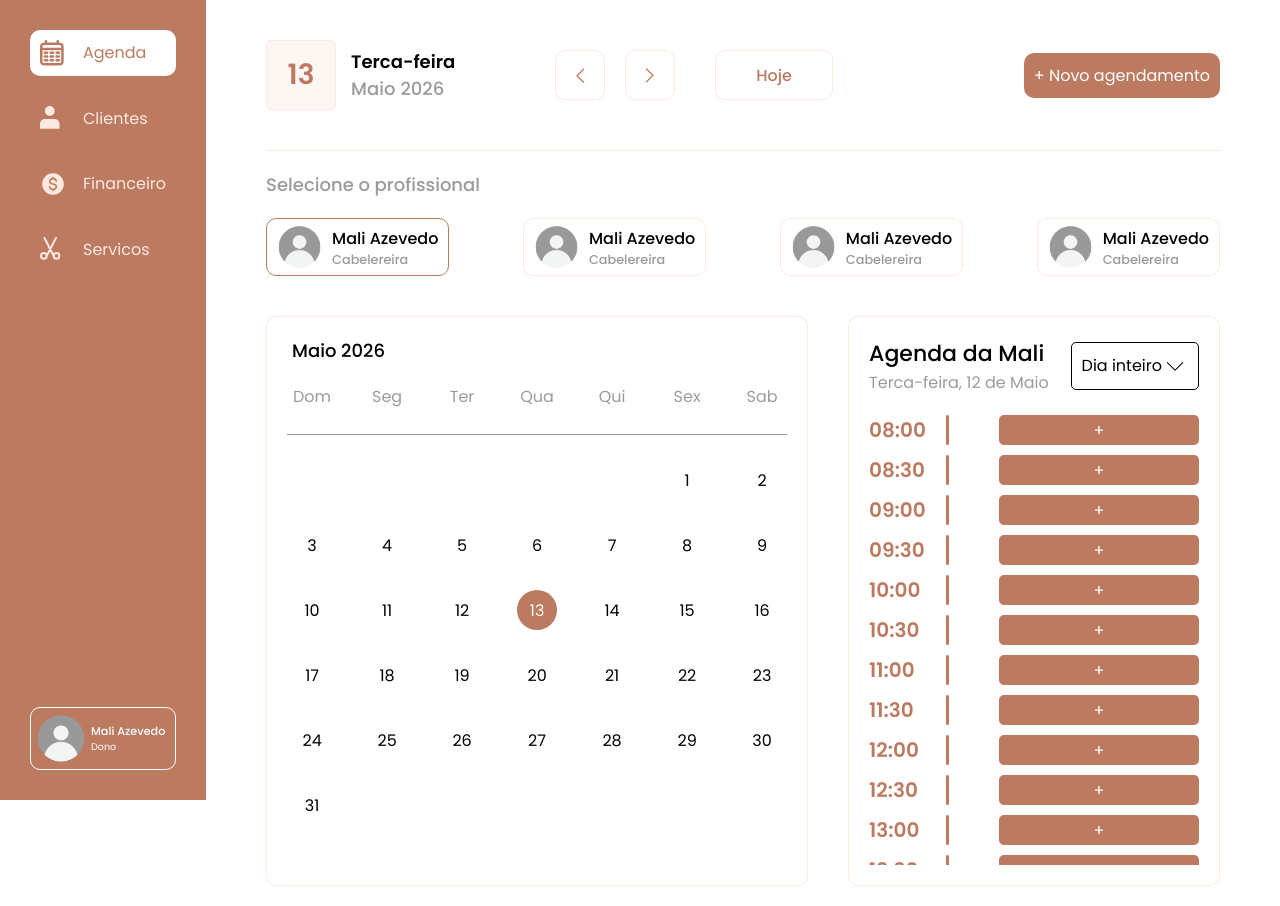
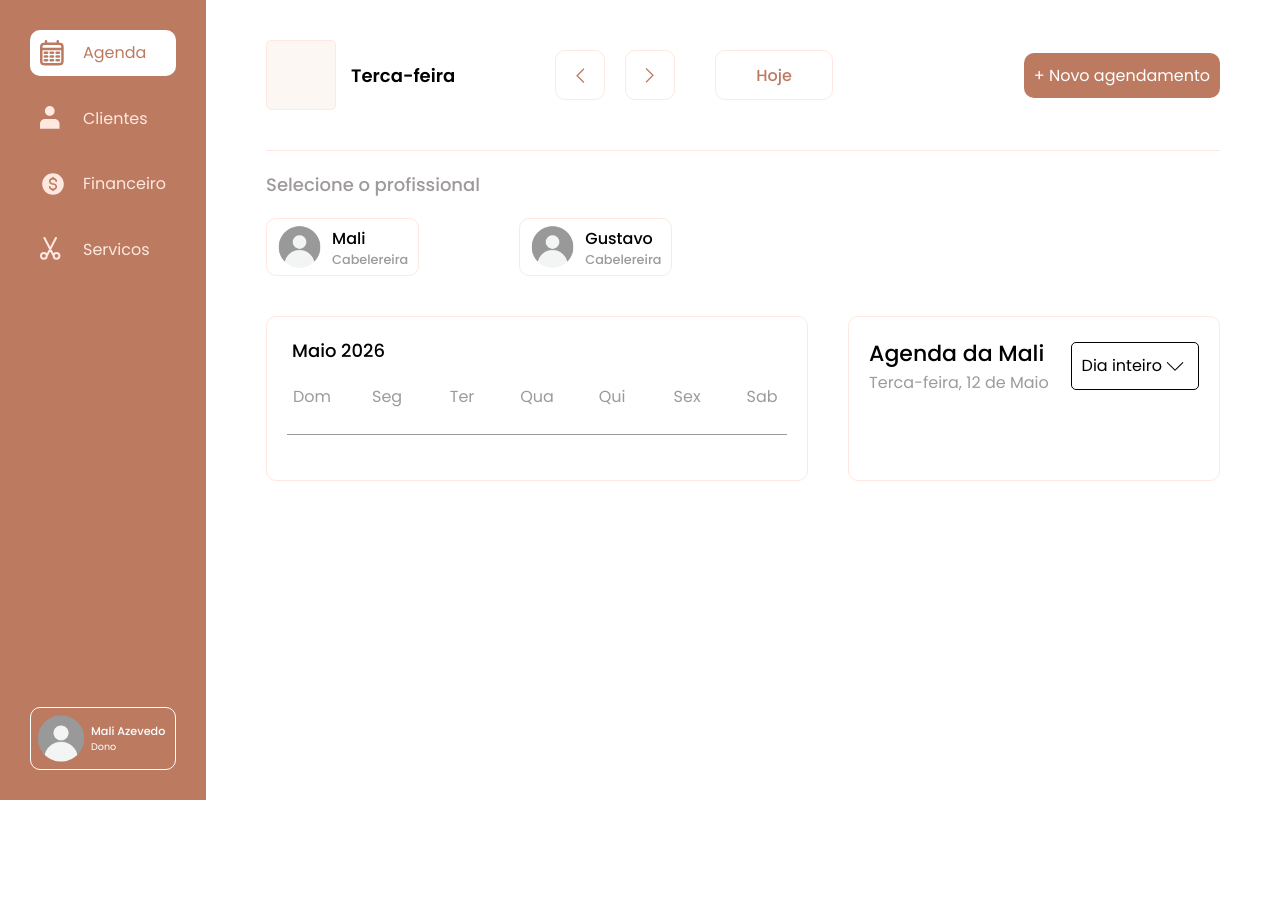
Before and after one commit to GuAzevedoDev/AgendaPY, a Flask app: page / in a window 1280 px wide. After the commit the page ends 800 px from the top, so only its background shows below. Run offline with Flask 3, Linux system fonts and the light colour scheme; a user stored in the database is signed in; data comes from the database, SQL or seed files in the repository.

Commit message:
profissionais atualizados

```diff
--- a/static/css/paginas/home.css
+++ b/static/css/paginas/home.css
@@ -142,7 +142,7 @@
 
 .main-profissional ul {
   display: flex;
-  justify-content: space-between;
+  gap: 100px;
 }
 
 .main-profissional ul li {
--- a/static/js/home.js
+++ b/static/js/home.js
@@ -126,6 +126,15 @@ function mostraDias(diaX) {
   });
 }
 
+function ativoProfissional(){
+  let profissionais = document.querySelectorAll(".lista-profissionais li")
+  profissionais.forEach((profissional =>
+
+  ))
+}
+
+ativoProfissional()
+
 function somaSubtrai(sinal) {
   //Se o mes for 12 e o usuario pedir para somar um ano volta para mes 1
   if (sinal === -1 && datas.mes === 1) {
--- a/templates/home.html
+++ b/templates/home.html
@@ -38,9 +38,6 @@
           <span>Servicos</span>
         </a>
       </li>
-      <!-- {% for funcionario in funcionarios %}
-        <li data-id="{{funcionario[0]}}" class="funcionario">{{ funcionario[1] }}</li>
-      {% endfor %} -->
     </menu>
     <div class="usuario-header">
       <div>
@@ -85,36 +82,17 @@
     <div class="main-profissional">
       <h2 class="texto-menor cor-3">Selecione o profissional</h2>
       <ul class="lista-profissionais">
-        <li class="ativo funcionario" data-id="1">
+        {% for funcionario in funcionarios %}
+          <li data-id="{{funcionario[0]}}" class="funcionario">
             <div>
               <img src="{{ url_for('static', filename='imagens/user.png') }}" alt="Usuário">
             </div>
             <div class="profissionais-texto">
-            <h3>Mali Azevedo</h3>
+              <h3>{{ funcionario[1] }}</h3>
               <span>Cabelereira</span>
             </div>
           </li>
-        <li class="funcionario" data-id="2">
-          <img src="{{ url_for('static', filename='imagens/user.png') }}" alt="Usuário">
-          <div class="profissionais-texto">
-            <h3>Mali Azevedo</h3>
-            <span>Cabelereira</span>
-          </div>
-        </li>
-        <li class="funcionario">
-          <img src="{{ url_for('static', filename='imagens/user.png') }}" alt="Usuário">
-          <div class="profissionais-texto">
-            <h3>Mali Azevedo</h3>
-            <span>Cabelereira</span>
-          </div>
-        </li>
-        <li class="funcionario">
-          <img src="{{ url_for('static', filename='imagens/user.png') }}" alt="Usuário">
-          <div class="profissionais-texto">
-            <h3>Mali Azevedo</h3>
-            <span>Cabelereira</span>
-          </div>
-        </li>
+        {% endfor %}
       </ul>
     </div>
     <div class="calendario">
```
Lines whose indentation alone changed are shown as unchanged.
